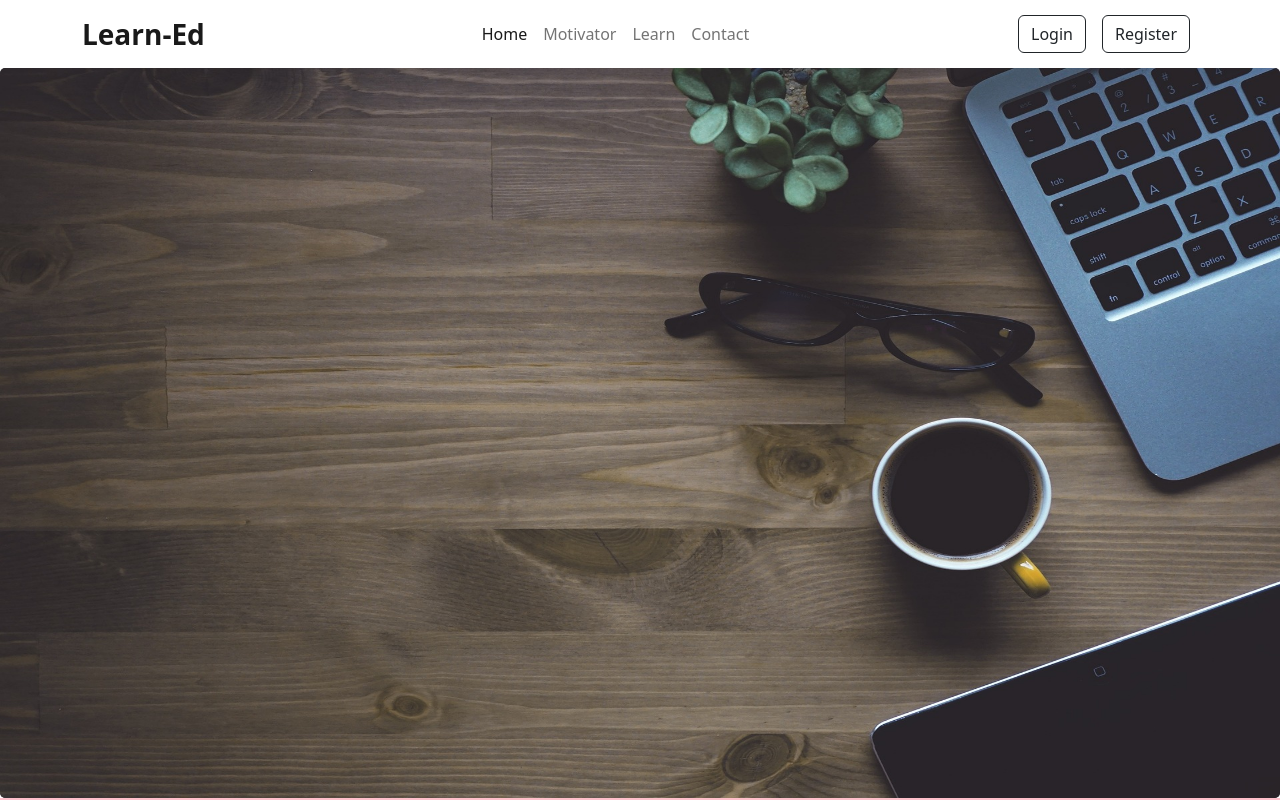
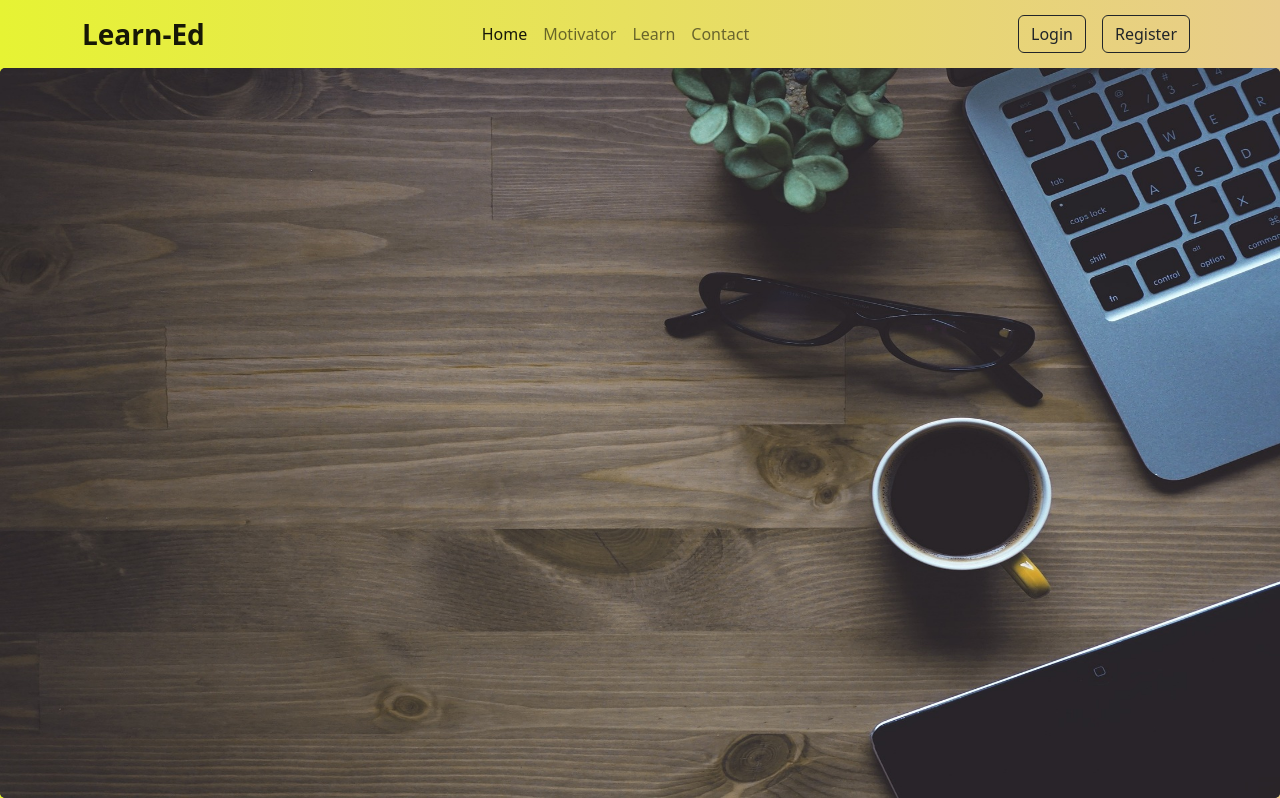
Before and after one commit to Samanvaya-Bhardwaj/ProgramingPathshalaHackathon, a React (Create React App) app: page / in a window 1280 px wide. Shown: the top 800 px of the page. Built offline with nearby package versions, Linux system fonts and the light colour scheme.

Commit message:
background color change

```diff
--- a/src/App.js
+++ b/src/App.js
@@ -6,6 +6,7 @@ import Navbar from "./components/Navbar/Navbar";
 function App() {
   const intro = useRef(null);
   const speciality = useRef(null);
+  const contact = useRef(null);
   const scrollToSection = (elementRef) => {
     window.scrollTo({
       top: elementRef.current.offsetTop,
@@ -14,9 +15,14 @@ function App() {
   };
   return (
     <>
-      <Navbar />
-      <Container />
-      <Contact />
+      <Navbar
+        intro={intro}
+        speciality={speciality}
+        contact={contact}
+        scrollToSection={scrollToSection}
+      />
+      <Container intro={intro} speciality={speciality} />
+      <Contact contact={contact} />
     </>
   );
 }
--- a/src/components/Contact/Contact.css
+++ b/src/components/Contact/Contact.css
@@ -0,0 +1,8 @@
+body {
+  background-image: linear-gradient(
+    to right,
+    rgb(230, 243, 52),
+    rgb(232, 204, 138)
+  );
+  border-radius: 5%;
+}
--- a/src/components/Contact/Contact.js
+++ b/src/components/Contact/Contact.js
@@ -1,20 +1,20 @@
-import React from 'react'
+import React from "react";
 import "./Contact.css";
-const ContactForm = () => {
-  const [formStatus, setFormStatus] = React.useState('Send')
+const ContactForm = ({ contact }) => {
+  const [formStatus, setFormStatus] = React.useState("Send");
   const onSubmit = (e) => {
-    e.preventDefault()
-    setFormStatus('Submitted')
-    const { name, email, message } = e.target.elements
+    e.preventDefault();
+    setFormStatus("Submitted");
+    const { name, email, message } = e.target.elements;
     let conFom = {
       name: name.value,
       email: email.value,
       message: message.value,
-    }
-    console.log(conFom)
-  }
+    };
+    console.log(conFom);
+  };
   return (
-    <div className="container mt-5">
+    <div className="container mt-5 contact" ref={contact}>
       <h1 className="mb-3">Contact Us Now</h1>
       <form onSubmit={onSubmit}>
         <div className="mb-3">
@@ -40,6 +40,6 @@ const ContactForm = () => {
         </button>
       </form>
     </div>
-  )
-}
-export default ContactForm
+  );
+};
+export default ContactForm;
--- a/src/components/Navbar/Navbar.js
+++ b/src/components/Navbar/Navbar.js
@@ -1,7 +1,12 @@
 import React from "react";
 // import { a } from 'react-router-dom'
 
-export default function Navbar({ intro, speciality, scrollToSection }) {
+export default function Navbar({
+  intro,
+  speciality,
+  scrollToSection,
+  contact,
+}) {
   return (
     <div>
       <nav className="navbar navbar-expand-lg bg-body-tertiary navbar-light">
@@ -42,7 +47,10 @@ export default function Navbar({ intro, speciality, scrollToSection }) {
                 </a>
               </li>
               <li className="nav-item">
-                <a className="nav-link" href="/">
+                <a
+                  className="nav-link"
+                  onClick={() => scrollToSection(contact)}
+                >
                   Contact
                 </a>
               </li>
```
